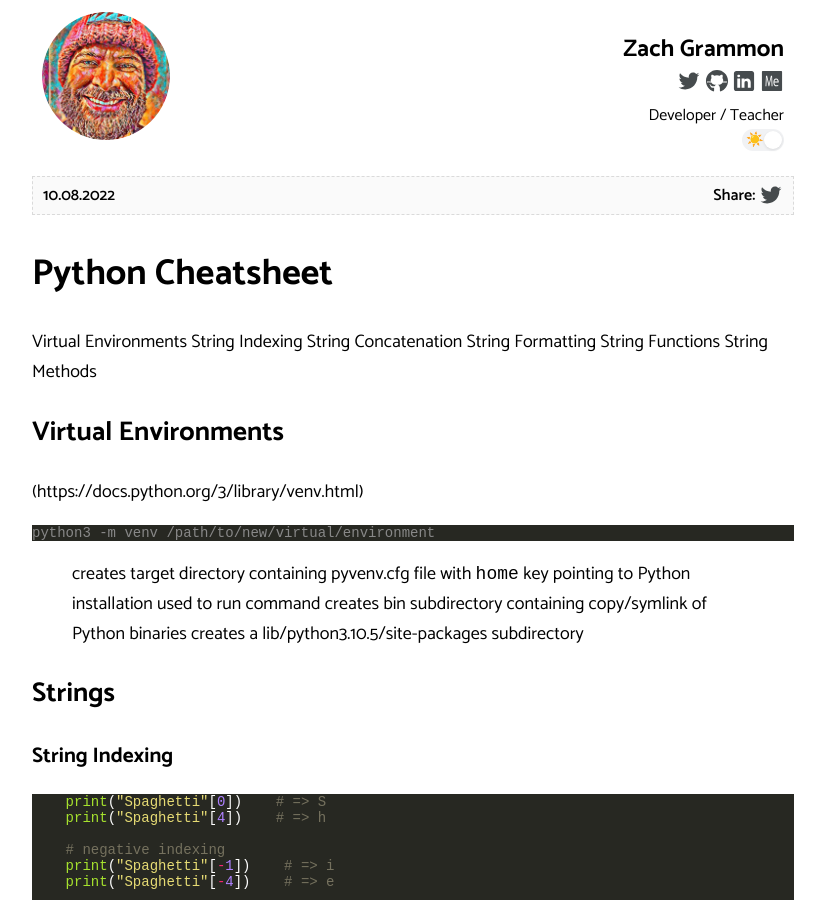
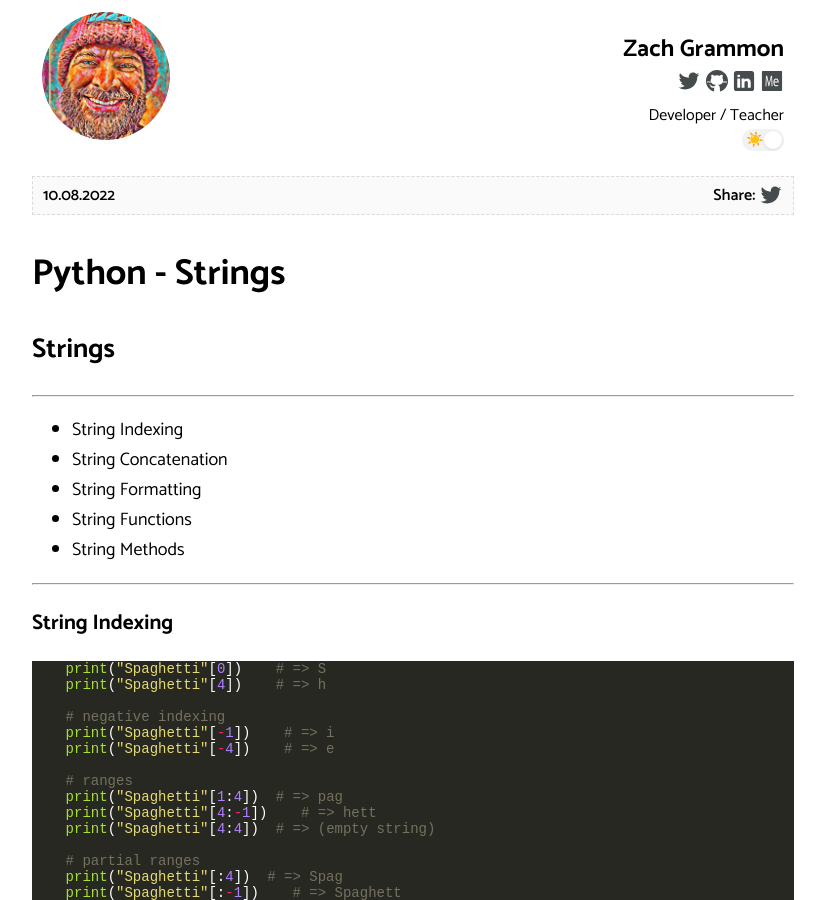
Before and after one commit to zacgra/zacgra.github.io, a Jekyll site: the page built from _posts/2022-08-10-Python-Strings.md, in a window 1280 px wide and 900 px high. Shown: the whole window, without its empty margins (227-1052 px from the left). Built offline with Jekyll 4.4.1, drawn with Linux system fonts in a browser that asks for light colours; some of the changed text lies outside the part shown.

Commit message:
rename strings and virtual envs, initialized booleans dictionaries, numberic

````diff
--- a/_posts/2022-08-10-Python-Cheatsheet.md
+++ b/_posts/2022-08-10-Python-Strings.md
@@ -1,31 +1,22 @@
 ---
-title: "Python Cheatsheet"
+title: "Python - Strings"
 author: zacgra
 layout: post
 categories: Code
-tags: [python, cheatsheet]
+tags: [python, strings, data types]
 ---
 
-[Virtual Environments](#virtual-environments)
-[String Indexing](#string-indexing)
-[String Concatenation](#string-concatenation)
-[String Formatting](#string-formatting)
-[String Functions](#string-functions)
-[String Methods](#string-methods)
+## Strings
 
-## Virtual Environments
+---
 
-(https://docs.python.org/3/library/venv.html)
+- [String Indexing](#string-indexing)
+- [String Concatenation](#string-concatenation)
+- [String Formatting](#string-formatting)
+- [String Functions](#string-functions)
+- [String Methods](#string-methods)
 
-```console
-python3 -m venv /path/to/new/virtual/environment
-```
-
-> creates target directory containing pyvenv.cfg file with `home` key pointing to Python installation used to run command
-> creates bin subdirectory containing copy/symlink of Python binaries
-> creates a lib/python3.10.5/site-packages subdirectory
-
-## Strings
+---
 
 ### String Indexing
 
````
Also changed, not shown: _posts/2022-08-10-Python-Cheatsheet-Strings.md (deleted, +0 -103 lines), _posts/2022-08-10-Python-Virtual-Environments.md (renamed from _posts/2022-08-10-Python-Cheatsheet-Virtual-Environments.md), _posts/2022-08-11-Python-Booleans.md (added), _posts/2022-08-11-Python-Dictionary.md (added), _posts/2022-08-11-Python-Numeric.md (added).
